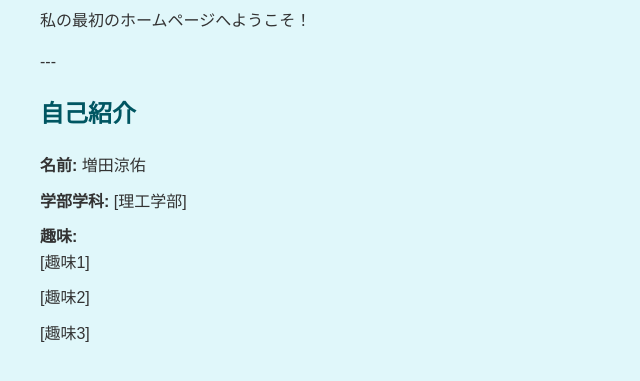
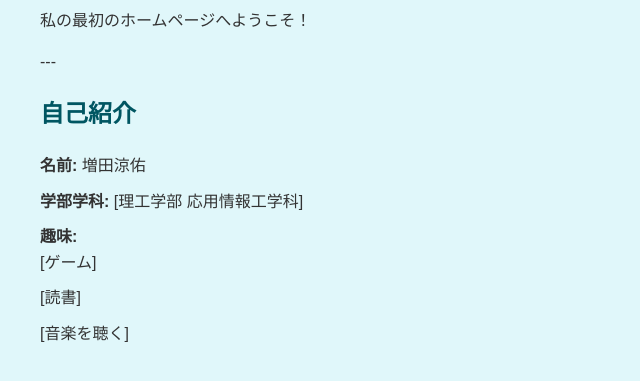
Before and after one commit to masuda-ryousuke/my-first-webpage, a plain HTML site: page index.html in a window 1280 px wide. Shown: the part 105-486 px from the top of the page, without its empty margins (0-640 px from the left). Drawn offline with Linux system fonts and the light colour scheme.

Commit message:
Update index.html

```diff
--- a/index.html
+++ b/index.html
@@ -36,12 +36,12 @@
     <h2>自己紹介</h2>
     <ul>
         <li><strong>名前:</strong> 増田涼佑</li>
-        <li><strong>学部学科:</strong> [理工学部]</li>
+        <li><strong>学部学科:</strong> [理工学部 応用情報工学科]</li>
         <li><strong>趣味:</strong>
             <ul>
-                <li>[趣味1]</li>
-                <li>[趣味2]</li>
-                <li>[趣味3]</li>
+                <li>[ゲーム]</li>
+                <li>[読書]</li>
+                <li>[音楽を聴く]</li>
             </ul>
         </li>
     </ul>
```
